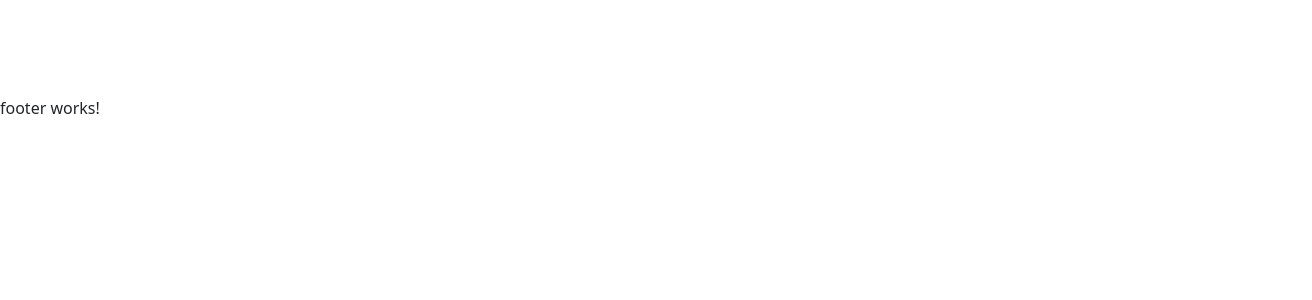
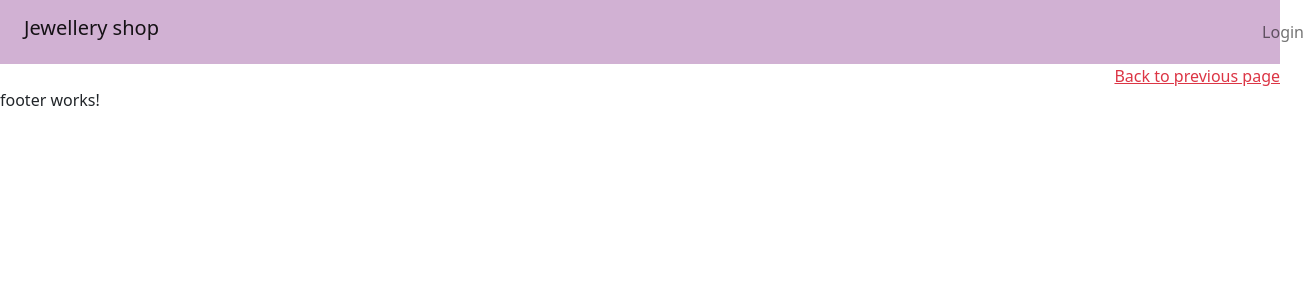
Before and after one commit to kunjal-tagline/cypress, an Angular app: page / in a window 1280 px wide. Shown: the top 300 px of the page, 1312 px wide, since content can reach past the window. Built offline with nearby package versions, Linux system fonts and the light colour scheme.

Commit message:
header and go-back in progress

```diff
--- a/src/app/app.component.html
+++ b/src/app/app.component.html
@@ -1,3 +1,4 @@
 <jewellery-shop-header></jewellery-shop-header>
+<jewellery-shop-go-back></jewellery-shop-go-back>
+<router-outlet></router-outlet>
 <jewellery-shop-footer></jewellery-shop-footer>
-<router-outlet></router-outlet>
--- a/src/app/core/go-back/go-back.component.html
+++ b/src/app/core/go-back/go-back.component.html
@@ -1 +1,3 @@
-<p>go-back works!</p>
+<div class="d-flex justify-content-end">
+    <a class="text-danger blink_me" (click)="goBack()"><i class="fa fa-angle-double-left"></i>Back to previous page</a>
+</div>
--- a/src/app/core/go-back/go-back.component.scss
+++ b/src/app/core/go-back/go-back.component.scss
@@ -0,0 +1,9 @@
+.blink_me {
+    animation: blinker 1s linear infinite;
+  }
+
+  @keyframes blinker {
+    50% {
+      opacity: 0;
+    }
+  }
--- a/src/app/core/go-back/go-back.component.ts
+++ b/src/app/core/go-back/go-back.component.ts
@@ -1,15 +1,22 @@
+import { Location } from '@angular/common';
 import { Component, OnInit } from '@angular/core';
+import { Router } from '@angular/router';
 
 @Component({
   selector: 'jewellery-shop-go-back',
   templateUrl: './go-back.component.html',
-  styleUrls: ['./go-back.component.scss']
+  styleUrls: ['./go-back.component.scss'],
 })
 export class GoBackComponent implements OnInit {
+  constructor(private location: Location, private router: Router) {}
 
-  constructor() { }
+  ngOnInit(): void {}
 
-  ngOnInit(): void {
+  public goBack(): void {
+    if (window.history.length > 1) {
+      this.location.back();
+    } else {
+      this.router.navigate(['']);
+    }
   }
-
 }
--- a/src/app/core/header/header.component.html
+++ b/src/app/core/header/header.component.html
@@ -1,2 +1,16 @@
-<div class="p-5">
-</div>
+<nav class="navbar navbar-expand-lg navbar-light col-sm-12 col-xs-12" style="background-color: hsl(296, 28%, 76%);">
+    <div class="">
+
+    </div>
+    <div class="navbar-brand ms-3 p-2 h3 col-sm-2 col-xs-2">Jewellery shop</div>
+    <div class="collapse navbar-collapse d-flex justify-content-end col-sm-10 col-xs-10 me-5" id="navbarSupportedContent">
+        <ul class="navbar-nav ">
+            <li class="nav-item ">
+                <a class="nav-link" routerLink="/users/login" routerLinkActive="activelink">Login</a>
+            </li>
+            <!-- <li class="nav-item">
+                <a class="nav-link" routerLink="/users/signup" routerLinkActive="activelink">sign up</a>
+            </li> -->
+        </ul>
+    </div>
+</nav>
```
Also changed, not shown: src/app/core/header/header.component.ts (+3 -5 lines).
